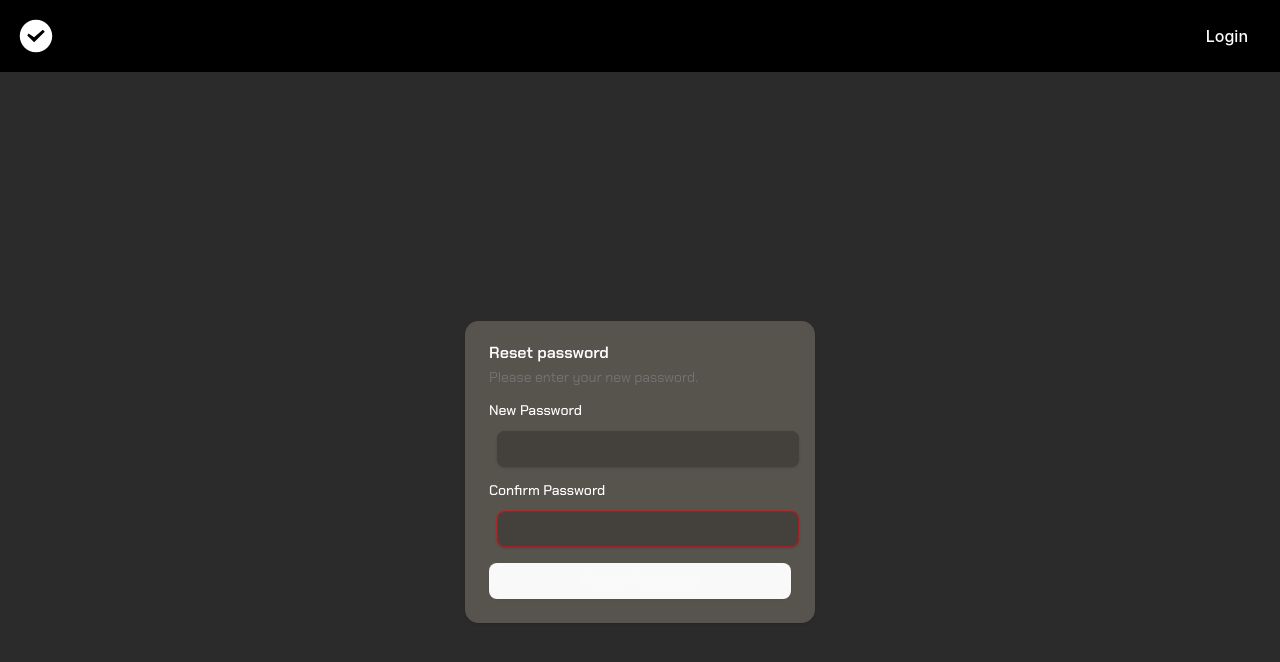
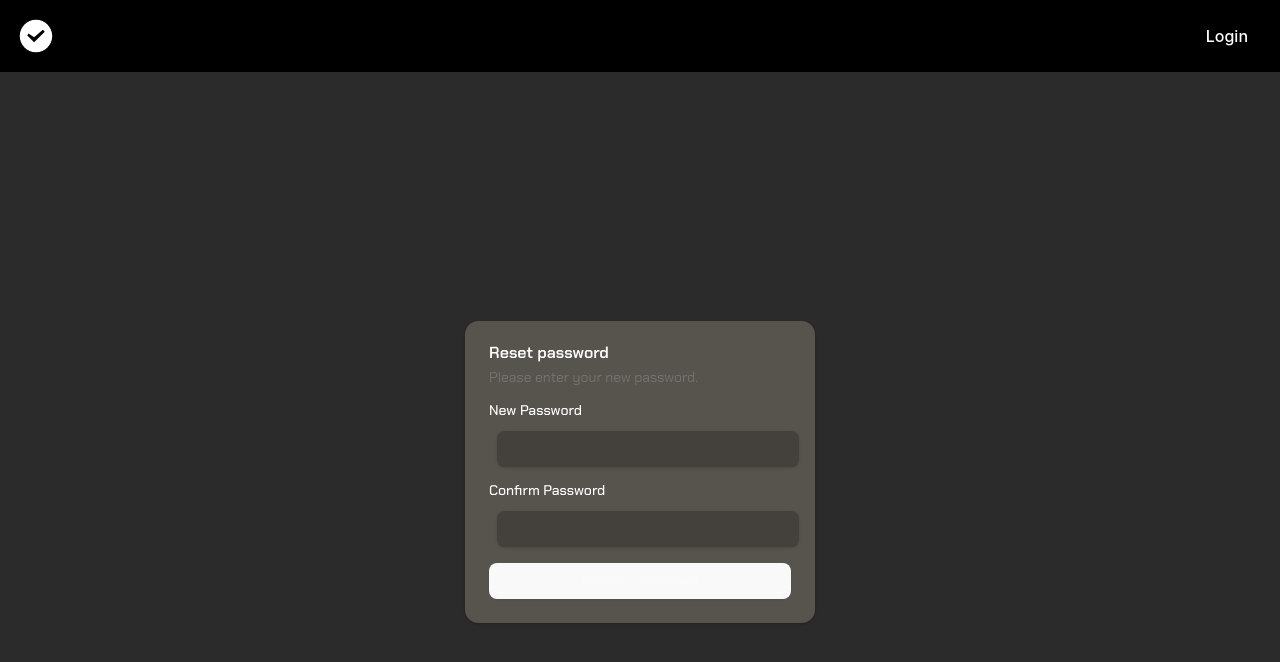
Before and after one commit to Andrew-R-Lawler/go-react-server, a React (Vite) app in the folder client/: page /passwordreset/1 in a window 1280 px wide. Shown: the top 662 px of the page. Built offline with nearby package versions, Linux system fonts and the light colour scheme; no server answers.

Commit message:
made conditional input styling default to no border

```diff
--- a/client/src/components/password-reset.tsx
+++ b/client/src/components/password-reset.tsx
@@ -16,7 +16,7 @@ import {
 function PasswordReset() {
     const { token } = useParams();
     const [isLoading, setIsLoading] = useState(false)
-    const [isValid, setIsValid] = useState(false)
+    const [styles, setStyles] = useState('border-none')
 
     const handlePasswordReset = async (event: React.FormEvent<HTMLFormElement>) => {
         event.preventDefault()
@@ -42,10 +42,10 @@ function PasswordReset() {
         const newPassword = formData.get('New Password')
         const confirmPassword = formData.get('Confirm Password')
         if (newPassword === confirmPassword) {
-            setIsValid(true)
+            setStyles("border-green-600")
         }
         if (newPassword !== confirmPassword) {
-            setIsValid(false)
+            setStyles("border-red-600")
         }
     }
 
@@ -63,7 +63,7 @@ function PasswordReset() {
               <Label htmlFor="new-password" className='pt-2'>New Password</Label>
               <Input id="new-password" name='New Password' type='password' className='border-none'/>
               <Label htmlFor="confirm-password" className='pt-2'>Confirm Password</Label>
-              <Input id="confirm-password" name='Confirm Password' type='password' className={isValid ? 'border-green-600' : 'border-red-600'}/>
+              <Input id="confirm-password" name='Confirm Password' type='password' className={styles}/>
             </div>
             </div>
             </CardContent>
```
Also changed, not shown: 1 other file (tests, documents, lock files or other folders).
